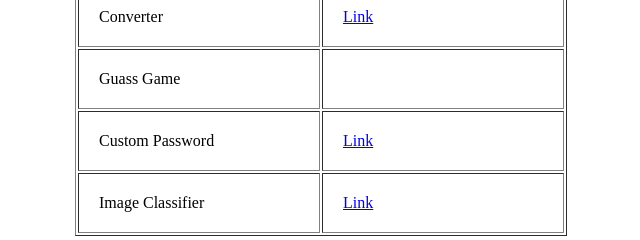
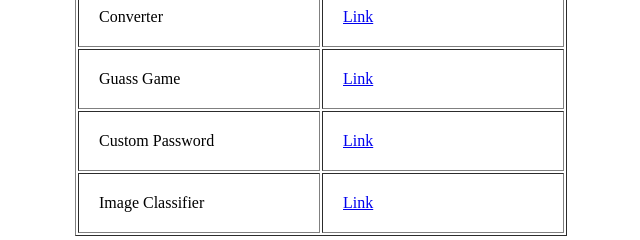
Before and after one commit to YashSakhareliya/JS_Task, a plain HTML site: page index.html in a window 1280 px wide. Shown: the part 476-716 px from the top of the page, 319-959 px from the left. Drawn offline with Linux system fonts and the light colour scheme.

Commit message:
Update index.html

```diff
--- a/index.html
+++ b/index.html
@@ -66,7 +66,7 @@
                 </tr>
                 <tr>
                     <td>Guass Game</td>
-                    <td><a href="./Task 7/index.html"></a></td>
+                    <td><a href="./Task 7/index.html">Link</a></td>
                 </tr>
                 <tr>
                     <td>Custom Password</td>
```
